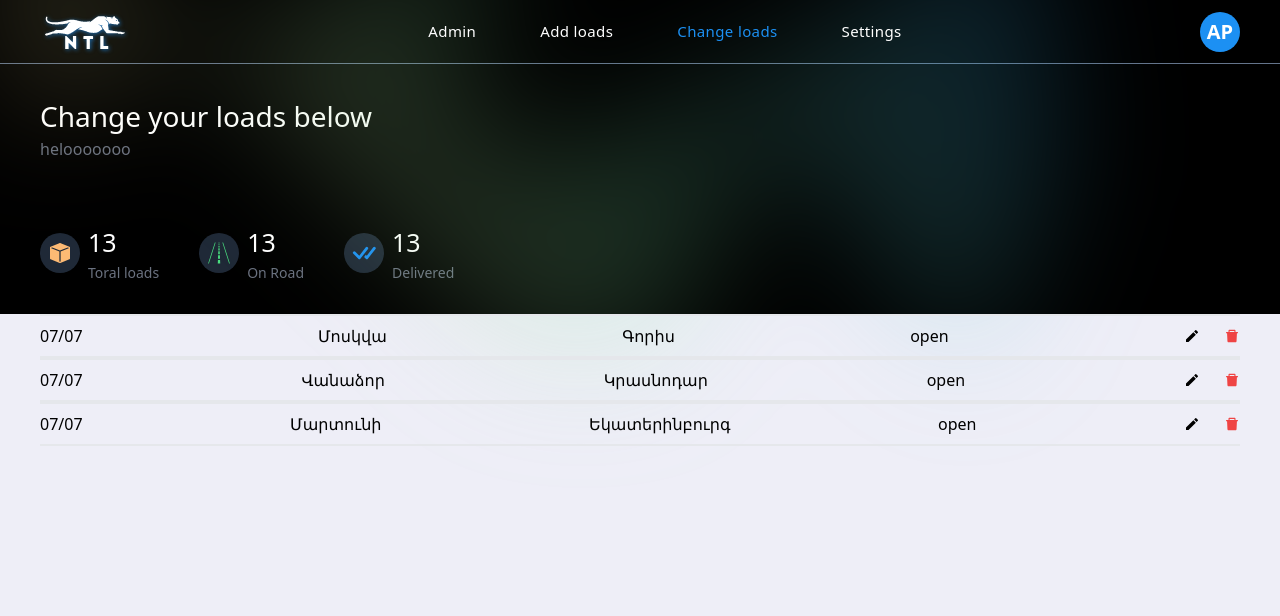
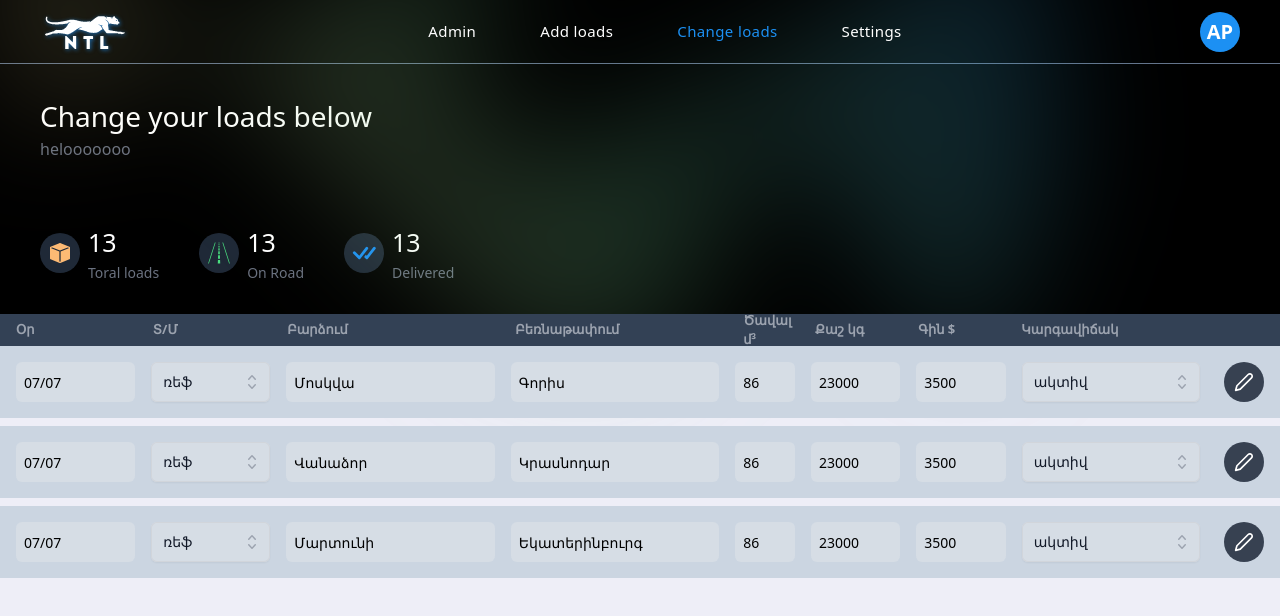
Before and after one commit to SargsyanSevak/ntl, a React (Create React App) app: page /admin/changeloads in a window 1280 px wide. Shown: the top 616 px of the page. Built offline with nearby package versions, Linux system fonts and the light colour scheme.

Commit message:
change loads

```diff
--- a/src/UI/UIInput.tsx
+++ b/src/UI/UIInput.tsx
@@ -3,7 +3,7 @@ import React, { ChangeEventHandler } from "react";
 type InputProps = {
   label?: string;
   text: string;
-  type?: "text" | "number";
+  type?: "text" | "number" | 'date';
   value: string | number;
   onChange: ChangeEventHandler<HTMLInputElement>;
 };
@@ -24,7 +24,7 @@ const UIInput: React.FC<InputProps> = ({
         value={value}
         onChange={onChange}
         placeholder={text}
-        className="px-4 py-[9px] border border-gray-200 rounded-md focus:outline-none w-full text-black"
+        className="px-4 py-[9px] border-x-[1px] border-y-[1px]  border-slate-300 rounded-md focus:outline-none w-full text-black"
       />
     </div>
   );
--- a/src/UI/UISelect.tsx
+++ b/src/UI/UISelect.tsx
@@ -1,28 +1,36 @@
-import { Fragment, useState } from 'react'
-import { Listbox, Transition } from '@headlessui/react'
-import { CheckIcon, ChevronUpDownIcon } from '@heroicons/react/20/solid'
+import { Fragment, useState } from "react";
+import { Listbox, Transition } from "@headlessui/react";
+import { CheckIcon, ChevronUpDownIcon } from "@heroicons/react/20/solid";
 
-
-
-function classNames(...classes:any) {
-  return classes.filter(Boolean).join(' ')
+function classNames(...classes: any) {
+  return classes.filter(Boolean).join(" ");
 }
 
-export default function UISelect({data,label}:any) {
-  const [selected, setSelected] = useState(data[0])
+export default function UISelect({ data, label, isDisabled = false,adminVersion=false}: any) {
+  const [selected, setSelected] = useState(data[0]);
 
   return (
     <Listbox value={selected} onChange={setSelected}>
       {({ open }) => (
         <>
-          <Listbox.Label className="block text-sm font-medium leading-4 text-gray-900">{label}</Listbox.Label>
-          <div className="relative mt-2">
-            <Listbox.Button className="relative w-full cursor-default rounded-md bg-white py-1.5 pl-3 pr-10 text-left text-gray-900 shadow-sm ring-1 ring-inset ring-gray-300 focus:outline-none focus:ring-2 focus:ring-[#1C90F3] sm:text-sm sm:leading-6">
+          <Listbox.Label className="block text-sm font-medium leading-4 text-gray-900">
+            {label}
+          </Listbox.Label>
+          <div className="relative mt-2 w-full">
+            <Listbox.Button
+              className={`${
+                isDisabled ? "bg-[#EFEFEF4D]" : "bg-white"
+              } relative  cursor-default rounded-md ${adminVersion ? 'py-2' : 'py-[6px]'} pr-10 text-left text-gray-900 shadow-sm ring-1 ring-inset ring-gray-300 focus:outline-none focus:ring-2 focus:ring-[#1C90F3] sm:text-sm sm:leading-6 w-full`}
+              aria-disabled={isDisabled}
+            >
               <span className="flex items-center">
                 <span className="ml-3 block truncate">{selected.name}</span>
               </span>
               <span className="pointer-events-none absolute inset-y-0 right-0 ml-3 flex items-center pr-2">
-                <ChevronUpDownIcon className="h-5 w-5 text-gray-400" aria-hidden="true" />
+                <ChevronUpDownIcon
+                  className="h-5 w-5 text-gray-400"
+                  aria-hidden="true"
+                />
               </span>
             </Listbox.Button>
 
@@ -34,22 +42,28 @@ export default function UISelect({data,label}:any) {
               leaveTo="opacity-0"
             >
               <Listbox.Options className="absolute z-10 mt-1 max-h-56 w-full overflow-auto rounded-md bg-white py-1 text-base shadow-lg ring-1 ring-black ring-opacity-5 focus:outline-none sm:text-sm">
-                {data.map((el:any) => (
+                {data.map((el: any) => (
                   <Listbox.Option
                     key={el.id}
                     className={({ active }) =>
                       classNames(
-                        active ? 'bg-[#1C90F3] text-white' : 'text-gray-900',
-                        'relative cursor-default select-none py-2 pl-3 pr-9'
+                        active ? "bg-[#1C90F3] text-white" : "text-gray-900",
+                        "relative cursor-default select-none py-2 pl-3 pr-9",
+                        el.name == 'ջնջել' && active ? 'bg-red-500' : ''
                       )
                     }
                     value={el}
                   >
                     {({ selected, active }) => (
                       <>
-                        <div className="flex items-center">
+                        <div className="flex items-center ">
                           <span
-                            className={classNames(selected ? 'font-semibold' : 'font-normal', 'ml-3 block truncate')}
+                            className={classNames(
+                              selected ? "font-semibold" : "font-normal",
+                              "ml-3 block truncate",
+                              el.name === "ջնջել" && !active ? "text-red-500 " : "",
+                              el.name==='ջնջել' && active ? 'text-white' :''
+                            )}
                           >
                             {el.name}
                           </span>
@@ -58,8 +72,8 @@ export default function UISelect({data,label}:any) {
                         {selected ? (
                           <span
                             className={classNames(
-                              active ? 'text-white' : 'text-[#1C90F3]',
-                              'absolute inset-y-0 right-0 flex items-center pr-4'
+                              active ? "text-white" : "text-[#1C90F3]",
+                              "absolute inset-y-0 right-0 flex items-center pr-4 "
                             )}
                           >
                             <CheckIcon className="h-5 w-5" aria-hidden="true" />
@@ -75,5 +89,5 @@ export default function UISelect({data,label}:any) {
         </>
       )}
     </Listbox>
-  )
+  );
 }
--- /dev/null
+++ b/src/components/Admin/ChangeLoadItem.tsx
@@ -0,0 +1,140 @@
+import React, { useState } from "react";
+import UISelect from "../../UI/UISelect";
+import { FiEdit2 } from "react-icons/fi";
+import { BsCheck2All } from "react-icons/bs";
+import { FiX } from "react-icons/fi";
+const trucks = [
+  {
+    id: 1,
+    name: "ռեֆ",
+  },
+  {
+    id: 2,
+    name: "տենտ",
+  },
+  {
+    id: 3,
+    name: "կոնտեյնեռ",
+  },
+  {
+    id: 4,
+    name: "ավիա",
+  },
+];
+const loadStatus = [
+  {
+    id: 1,
+    name: "ակտիվ",
+  },
+  {
+    id: 2,
+    name: "ճանապարհին",
+  },
+  {
+    id: 3,
+    name: "դատարկված",
+  },
+  {
+    id: 4,
+    name: "վճարված",
+  },
+  {
+    id: 5,
+    name: "ջնջել",
+  },
+];
+const ChangeLoadItem = ({
+  id,
+  pickup,
+  delivery,
+  date,
+  weight,
+  length,
+  rate,
+}: any) => {
+  const [value, setValue] = useState("");
+  const [isDisabled, setIsDisabled] = useState<boolean>(true);
+  const makeDisabled = () => {
+    setIsDisabled(false);
+  };
+  return (
+    <div
+      className={`w-full min-h-[50px] bg-slate-300 px-4 flex py-4 lg:py-4 flex-wrap lg:flex-nowrap justify-between items-center gap-4 mb-2 text-sm`}
+    >
+      <div className="date w-full sm:w-[48%] lg:w-[200px]  h-[40px]  flex items-center">
+      <input
+        type={isDisabled ? "text" : "date"}
+        value={date}
+        onChange={(e) => setValue(e.target.value)}
+        className="w-full lg:w-full px-2 h-[40px] rounded-md border-none focus:outline-none focus:bg-blue-100"
+        disabled={isDisabled}
+      />
+      </div>
+      <div className="trailer w-full sm:w-[48%] lg:w-[200px]  h-[40px]  flex items-center -mt-2">
+      <UISelect data={trucks} isDisabled={isDisabled} adminVersion={true}/>
+      </div>
+      <div className="pickup w-full sm:w-[48%] lg:w-[350px]  h-[40px] ">
+      <input
+        type="text"
+        value={pickup}
+        onChange={(e) => setValue(e.target.value)}
+        className="w-full h-full px-2 rounded-md border-none focus:outline-none focus:bg-blue-100"
+        disabled={isDisabled}
+      />
+      </div>
+      <div className="delivery w-full sm:w-[48%] lg:w-[350px]  h-[40px] ">
+      <input
+        type="text"
+        value={delivery}
+        onChange={(e) => setValue(e.target.value)}
+        className="px-2 w-full   h-[40px] rounded-md border-none focus:outline-none focus:bg-blue-100"
+        disabled={isDisabled}
+      />
+      </div>
+      <div className="length w-full sm:w-[48%] lg:w-[100px]  h-[40px]">
+      <input
+        type="text"
+        value={length}
+        onChange={(e) => setValue(e.target.value)}
+        className="px-2 w-full h-[40px] rounded-md border-none flex justify-center items-center focus:outline-none focus:bg-blue-100"
+        disabled={isDisabled}
+      />
+      </div>
+      <div className="weight w-full sm:w-[48%] lg:w-[150px]  h-[40px] ">
+      <input
+        type="text"
+        value={weight}
+        onChange={(e) => setValue(e.target.value)}
+        className="px-2 w-full h-full rounded-md border-none focus:outline-none focus:bg-blue-100"
+        disabled={isDisabled}
+      />
+      </div>
+      <div className="rate w-full sm:w-[48%] lg:w-[150px]  h-[40px]">
+      <input
+        type="text"
+        value={rate}
+        onChange={(e) => setValue(e.target.value)}
+        className="px-2 w-full h-full rounded-md border-none focus:outline-none focus:bg-blue-100"
+        disabled={isDisabled}
+      />
+      </div>
+      <div className="status w-full sm:w-[48%] lg:w-[300px]  h-[40px]  md:-mt-4 -mt-2">
+      <UISelect data={loadStatus} isDisabled={isDisabled} adminVersion={true}/>
+      </div>
+      <div className="btns w-full sm:w-[48%] lg:w-[80px]  h-[40px]  flex items-center justify-end gap-4 rounded-xl">
+      <div className={`text-[20px] ${isDisabled ? 'block' : 'hidden'} cursor-pointer bg-gray-700 hover:bg-white hover:text-black transition-all text-white w-10 h-10 rounded-full flex justify-center items-center`}  onClick={makeDisabled}>
+          {" "}
+          <FiEdit2 />
+        </div>
+        <div  className={`text-[25px] text-green-700 hover:text-green-800 transition-all ${isDisabled ? 'hidden' : 'block'} cursor-pointer`} onClick={()=> setIsDisabled(true)}>
+          <BsCheck2All />
+        </div>
+        <div className={`text-[25px] text-red-600 hover:text-red-800 transition-all ${isDisabled ? 'hidden' : 'block'} cursor-pointer`}>
+          <FiX />
+        </div>
+      </div>
+    </div>
+  );
+};
+
+export default ChangeLoadItem;
--- a/src/components/Admin/ChangeLoads.tsx
+++ b/src/components/Admin/ChangeLoads.tsx
@@ -1,38 +1,39 @@
-import React, { useState } from "react";
+import React from "react";
 import { testload } from "../../data/testload";
-import { MdEdit } from "react-icons/md";
-import { AiFillDelete } from "react-icons/ai";
-import ModalDetail from "./ModalDetail";
-const ChangeLoads: React.FC = () => {
-
-  const [open, setOpen] = useState(false)
-const handleOpenModal = () =>{
-  setOpen(true)
-}
+import ChangeLoadItem from "./ChangeLoadItem";
+const ChangeLoads: React.FC = ({}) => {
   return (
-    <div className="md:px-10 px-4 relative z-50">
-
-      <div>
-        {testload.map((el) => (
-          <div key={el.id} className="flex justify-between border-y-2 py-2">
-
-            <div>{el.date}</div>
-            <div>{el.pickup}</div>
-            <div>{el.delivery}</div>
-            <div>{el.status}</div>
-            <div className="flex gap-6">
-              <button className="cursor-pointer" onClick={handleOpenModal}>
-                <MdEdit />
-              </button>
-              <button className="cursor-pointer text-red-500">
-                <AiFillDelete />
-              </button>
-            </div>
-            <ModalDetail open={open} setOpen={setOpen} />
-          </div>
-
-        ))}
+    <div className="relative z-50 flex flex-col ">
+      <div className="w-full h-8 bg-slate-700 px-4 lg:flex hidden justify-between items-center gap-2 text-[13px] text-gray-400 font-semibold">
+        <div className="w-full sm:w-[48%] lg:w-[200px] pl-1flex items-center">
+          Օր
+        </div>
+        <div className="w-full sm:w-[48%] lg:w-[200px] pl-1 flex items-center">
+          Տ/Մ
+        </div>
+        <div className="w-full sm:w-[48%] lg:w-[350px] pl-1 flex items-center">
+          Բարձում
+        </div>
+        <div className="w-full sm:w-[48%] lg:w-[350px] pl-1 flex items-center">
+          Բեռնաթափում
+        </div>
+        <div className="w-full sm:w-[48%] lg:w-[100px] pl-1 flex items-center">
+          Ծավալ մ³
+        </div>
+        <div className="w-full sm:w-[48%] lg:w-[150px] pl-1 flex items-center">
+          Քաշ կգ
+        </div>
+        <div className="w-full sm:w-[48%] lg:w-[150px] pl-1 flex items-center">
+          Գին $
+        </div>
+        <div className="w-full sm:w-[48%] lg:w-[300px] pl-1 flex items-center">
+          Կարգավիճակ
+        </div>
+        <div className="w-full sm:w-[48%] lg:w-[80px]"></div>
       </div>
+      {testload.map((el) => (
+        <ChangeLoadItem {...el} />
+      ))}
     </div>
   );
 };
--- a/src/components/DashboardFilter.tsx
+++ b/src/components/DashboardFilter.tsx
@@ -49,7 +49,7 @@ const DashboardFilter: React.FC<{ open: boolean }> = ({ open }) => {
       } px-4 lg:px-6 py-8 gap-4 justify-between flex-wrap lg:flex-nowrap`}
     >
       <DatePickerUi />
-      <div className="trucktype w-full sm:w-[48%] lg:w-full">
+      <div className="trucktype w-full sm:w-[48%] lg:w-full flex flex-col justify-between">
         <UISelect data={trucks} label="Տ/Մ" />
       </div>
       <UIInput
@@ -66,7 +66,7 @@ const DashboardFilter: React.FC<{ open: boolean }> = ({ open }) => {
         value={name}
         onChange={handleNameChange}
       />
-      <div className="trucktype w-full sm:w-[48%] lg:w-full">
+      <div className="trucktype w-full sm:w-[48%] lg:w-full flex flex-col justify-between">
         <UISelect data={fullOrPartial} label="Ա/Հ" />
       </div>
       <UIInput
--- a/src/components/DatePicker.tsx
+++ b/src/components/DatePicker.tsx
@@ -12,7 +12,7 @@ const DatePickerUi: React.FC = () => {
   return (
     <div className="flex w-full sm:w-[48%] lg:w-full flex-col justify-between  text-sm font-medium leading-4 text-gray-900 md:gap-0 gap-2">
       <label>Բարձման օր</label>
-      <div className="px-4 py-[9.3px] bg-white rounded-md ">
+      <div className="px-4 py-[9.3px] bg-white rounded-md border-slate-300 border-x-[1px] border-y-[1px]">
         <DatePicker
           selected={startDate}
           onChange={(date: any) => setStartDate(date)}
--- a/src/components/LoadDesktop.tsx
+++ b/src/components/LoadDesktop.tsx
@@ -15,7 +15,7 @@ const LoadDesktop = ({
   length,
   weight,
   rate,
-  CutString
+  CutString,
 }: any) => {
   return (
     <div className="max-w-[1600px] lg:flex hidden">
@@ -66,7 +66,8 @@ const LoadDesktop = ({
           <Link
             to={`/dashboard/preview/${id}`}
             target="_blank"
-            className="flex justify-center items-end px-[10px] py-1 bg-blue-500 font-light rounded-[8px] text-white text-[12px]"
+            type="button"
+            className=" font-light text-gray-200 bg-[#1C90F3] border border-gray-300 focus:outline-none hover:bg-blue-400 focus:ring-4 focus:ring-gray-200 rounded-xl text-[12px] px-2 py-[3px]  flex justify-center items-center"
           >
             ավելին
           </Link>
```
